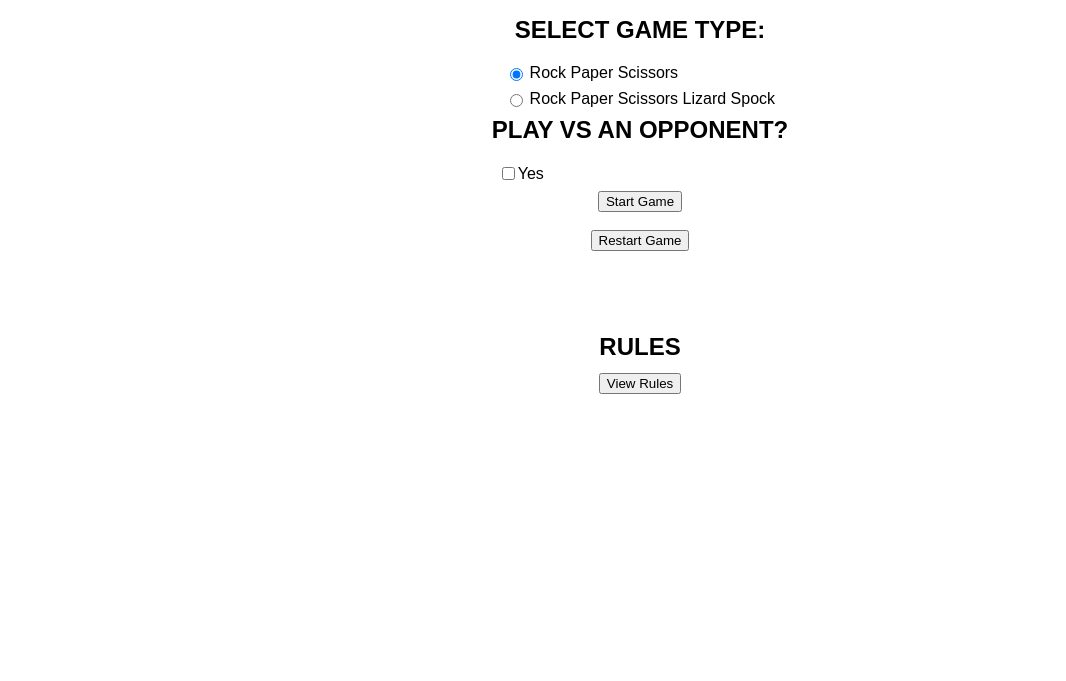
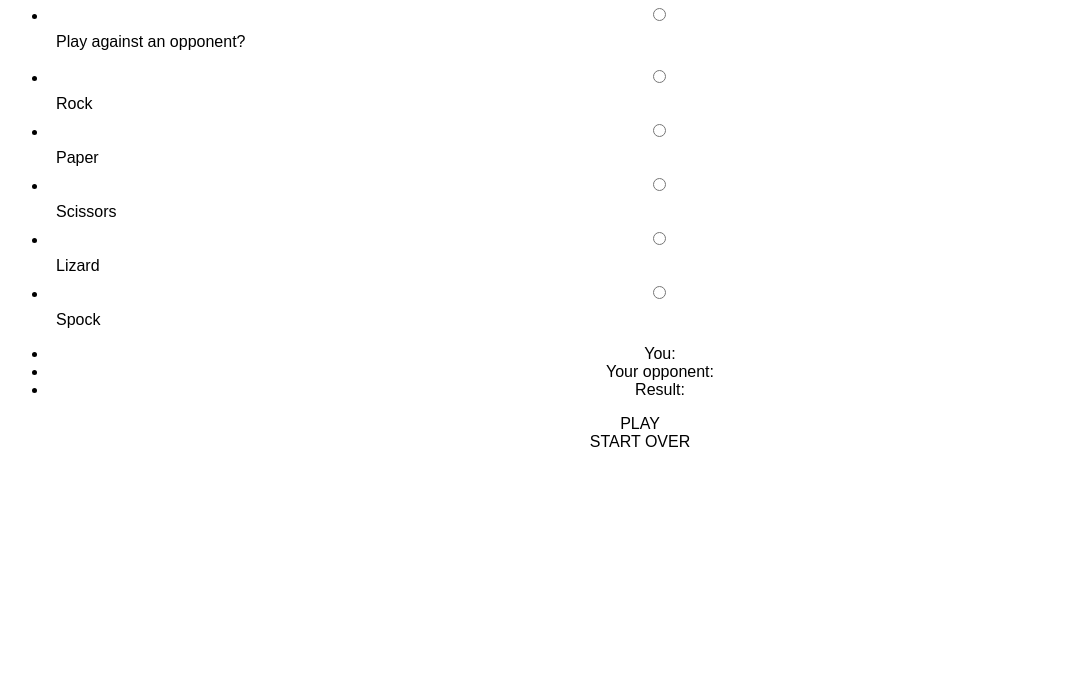
Before and after one commit to comp426-2023-spring/e02-UKeeShon, a website: page public/index.html in a window 1280 px wide. Shown: the part 119-800 px from the top of the page, without its empty margins (0-1066 px from the left). Drawn offline with nearby package versions, Linux system fonts and the light colour scheme.

Commit message:
Add files via upload

```diff
--- a/public/index.html
+++ b/public/index.html
@@ -1,65 +1,82 @@
 <!DOCTYPE html>
 <html lang="en">
-    <head>
-        <meta charset="UTF-8">
-        <title>Final Project RPSLS</title>
-        <!-- Link to your script file(s) and CSS in here somewhere -->
-        <link rel="stylesheet" href="styles.css">
-        <script src="https://ajax.googleapis.com/ajax/libs/jquery/3.6.4/jquery.min.js"></script>
-        <script src="scripts.js"></script>
-    </head>
+
+<head>
+    <meta charset="UTF-8">
+    <title>Rock</title>
+    <meta name="viewport" content="width=device-width,initial-sacle=1.0,  minimum-scale=1.0">
+    <!-- Link to your script file(s) and CSS in here somewhere -->
+    <link rel="stylesheet" href="./styles.css">
+    <script src="./scripts.js"></script>
+</head>
+
+<body>
     <!-- Your interface markup goes here -->
     <!-- For interface examples, look in the `/examples/` directory in the root of your starter code repo. -->
-    <body onload="unhideOpts()">
-        <h1>Rock Paper Scissors Lizard Spock</h1>
-        <form id="userinput" class="" action="javascript:void(0);">
-            <fieldset>
-                <legend>Select Game Type:</legend>
-                    <label>
-                        <input type="radio" id="rps" name="game-type" value="rps" checked onclick="unhideOpts()">
-                        Rock Paper Scissors
+    <div class="content">
+        <div id="optionsPage">
+            <ul>
+                <li>
+                    <input type="radio" id="rock" name="gameType" onclick="isOption('gameTypeRock')">
+                    <label for="rock"> Play Rock, Paper, Scissors? </label>
+                </li>
+
+                <li>
+                    <input type="radio" id="spock" name="gameType" onclick="isOption('gameTypeSpock')">
+                    <label for="spock">
+                        Play Rock, Paper, Scissors, Lizard, Spock?
                     </label>
-                    <label>
-                        <input type="radio" id="rpsls" name="game-type" value="rpsls" onclick="unhideOpts()">
-                        Rock Paper Scissors Lizard Spock
-                    </label>
-            </fieldset>
-            <fieldset>
-                <legend>Play vs an Opponent?</legend>
-                    <label>
-                        <input type="checkbox" id="opponent" name="play-mode" value="opponent" onclick="unhideOpts()">
-                        Yes
-                    </label>
-            </fieldset>
+                </li>
 
-            <h2 class="move rps rpsls">Select Your Move:</h2>
-                <label class="move rps"><input type="radio" name="move" value="rock" class="move rps" checked>Rock</label>
-                <figure id="rockpic" class="move rps"><img src="./img/rock.jpg" height="60" width="60" alt="rock"></figure>
-                <label class="move rps"><input type="radio" name="move" value="paper" class="move rps" checked>Paper</label>
-                <figure id="paperpic" class="move rps"><img src="./img/paper.jpg" height="60" width="60" alt="paper"></figure>
-                <label class="move rps"><input type="radio" name="move" value="scissors" class="move rps" checked>Scissors</label>
-                <figure id="scissorspic" class="move rps"><img src="./img/scissors.jpg" height="60" width="60" alt="scissors"></figure>
-                <label class="move rpsls"><input type="radio" name="move" value="lizard" class="move rpsls" checked>Lizard</label>
-                    <figure id="lizardpic" class="move rpsls"><img src="./img/lizard.jpg" height="60" width="60" alt="lizard"></figure>
-                <label class="move rpsls"><input type="radio" name="move" value="spock" class="move rpsls" checked>Spock</label>
-                    <figure id="spockpic" class="move rpsls"><img src="./img/spock.jpg" height="60" width="60" alt="spock"></figure>
-        <button type="submit" hidden>Submit</button>
-        </form>
+                <li class="opponent">
+                    <input type="radio" id="opponent" name="opponent" onclick="isOption('opponent')">
+                    <label for="opponent"> Play against an opponent? </label>
+                </li>
+            </ul>
 
-        <button type="button" id="play" onclick="startGame()">Start Game</button>
-        <br><br>
-        <button type="button" id="clear" onclick="resetClear()">Restart Game</button>
-        <br><br>
+            <ul>
+                <li class="rockType">
+                    <input type="radio" id="Rock" name="gestureType" onclick="isOption('gestureTypeRock')">
+                    <label for="Rock"> Rock </label>
+                </li>
+                <li class="rockType">
+                    <input type="radio" id="Paper" name="gestureType" onclick="isOption('gestureTypePaper')">
+                    <label for="Paper"> Paper </label>
+                </li>
+                <li class="rockType">
+                    <input type="radio" id="Scissors" name="gestureType" onclick="isOption('gestureTypeScissors')">
+                    <label for="Scissors"> Scissors </label>
+                </li>
+                <li class="spockType">
+                    <input type="radio" id="Lizard" name="gestureType" onclick="isOption('gestureTypeLizard')">
+                    <label for="Lizard"> Lizard </label>
+                </li>
+                <li class="spockType">
+                    <input type="radio" id="Spock" name="gestureType" onclick="isOption('gestureTypeSpock')">
+                    <label for="Spock"> Spock </label>
+                </li>
+            </ul>
+        </div>
 
-        <div>
-            <div id="results"></div>
+        <div class="resultPage" id="resultPage">
+            <ul>
+                <li>You: <span id="you" class="text"></span></li>
+                <li>Your opponent: <span id="youOpponent" class="text"></span></li>
+                <li>Result: <span id="result" class="text"></span></li>
+            </ul>
         </div>
-        <fieldset>
-            <legend>Rules</legend>
-                <button type="button" id="rules-btn" onclick="viewrules()">View Rules</button>
-                <div id="rules" hidden></div>
-                <br>
-                <button type="button" id="hide-rules-btn" onclick="hiderules()" hidden>Hide Rules</button>
-        </fieldset>
-    </body>
+
+        <div class="fixed">
+            <div class="btns">
+                <div class="btn" id="playBtn" onclick="play()">PLAY</div>
+                <div class="btn startOver" onclick="startOver()">START OVER</div>
+            </div>
+        </div>
+    </div>
+
+    <div class="hint__shade" id="hint__shade">
+        <div class="hint" id="hint"></div>
+    </div>
+</body>
+
 </html>
```
